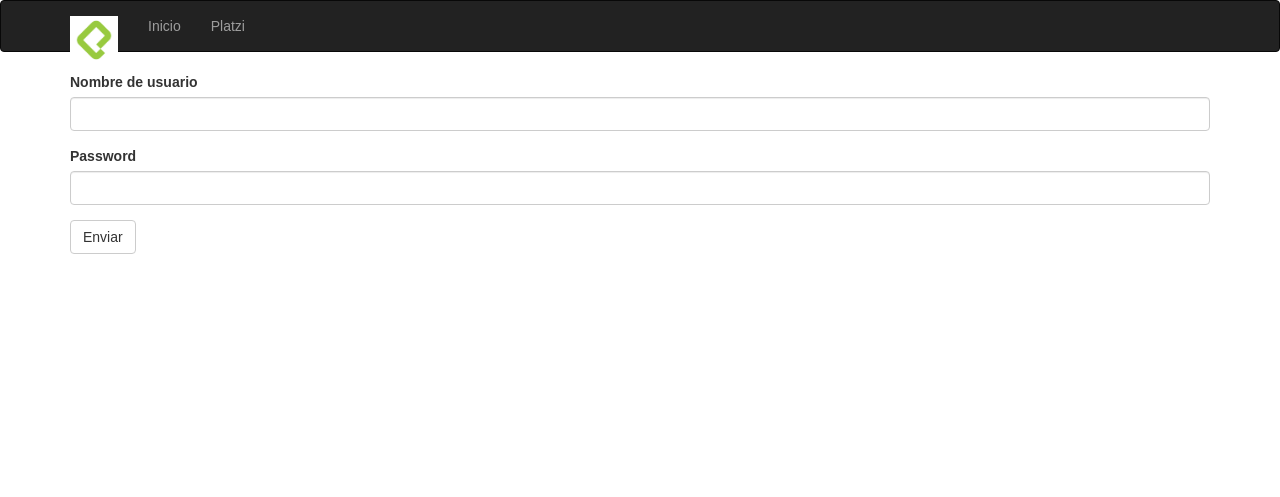
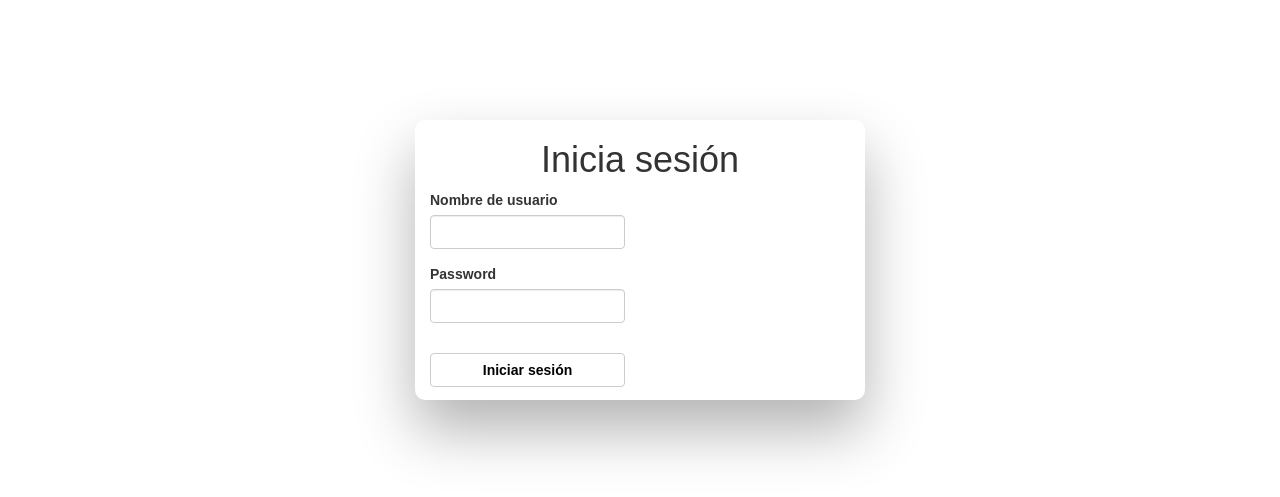
Before and after one commit to ccolunga/curso_flask_platzi, a Flask app: page /auth/login in a window 1280 px wide. Shown: the top 497 px of the page. Run offline with Flask 2, Linux system fonts and the light colour scheme; some libraries are stand-ins or nearby versions.

Commit message:
Modificacion del login

```diff
--- a/app/forms.py
+++ b/app/forms.py
@@ -6,7 +6,7 @@ from wtforms.validators import DataRequired
 class LoginForm(FlaskForm):
     username = StringField('Nombre de usuario', validators=[DataRequired()])
     password = PasswordField('Password', validators=[DataRequired()])
-    submit = SubmitField('Enviar')
+    submit = SubmitField('Iniciar sesión')
 
 
 class TodoForm(FlaskForm):
--- a/app/static/css/main.css
+++ b/app/static/css/main.css
@@ -5,3 +5,59 @@ html * {
 img {
     max-width: 30px;
 }
+
+#submit {
+    margin-top: 15px;
+    background-color: #ffffff;
+    height:34px;
+    width:100%;
+    color: black;
+    font-weight: bold;
+    text-align: center;
+}
+
+.signup {
+    height: 280px;
+}
+
+.title {
+    text-align: center;
+}
+
+.wrapper {
+    display: flex;
+    align-items: center;
+    flex-direction: column;
+    justify-content: center;
+    width: 100%;
+    min-height: 100%;
+    padding: 20px;
+  }
+
+  #formContent {
+    display: inherit;
+    -webkit-border-radius: 10px 10px 10px 10px;
+    border-radius: 10px 10px 10px 10px;
+    background: #fff;
+    padding: 30px;
+    width: 90%;
+    max-width: 450px;
+    position: relative;
+    padding: 0px;
+    -webkit-box-shadow: 0 30px 60px 0 rgba(0,0,0,0.3);
+    box-shadow: 0 30px 60px 0 rgba(0,0,0,0.3);
+    /*text-align: center;*/
+  }
+
+  #formFooter {
+    background-color: #f6f6f6;
+    border-top: 1px solid #dce8f1;
+    padding: 25px;
+    text-align: center;
+    -webkit-border-radius: 0 0 10px 10px;
+    border-radius: 0 0 10px 10px;
+  }
+
+.wrapper {
+    margin-top: 100px;
+}
--- a/app/templates/base.html
+++ b/app/templates/base.html
@@ -13,7 +13,10 @@
 
 {% block body %}
     {% block header %}
-        {% include 'navbar.html' %}
+        {% if username %}
+            {% include 'navbar.html' %}
+        {% endif %}
+
     {% endblock  %}
 
     {% for message in get_flashed_messages() %}
--- a/app/templates/login.html
+++ b/app/templates/login.html
@@ -6,7 +6,17 @@
 {% endblock %}
 
 {% block content %}
-    <div class="container">
-        {{ wtf.quick_form(login_form) }}
+    <div class="wrapper">
+        <div id="formContent">
+            <div class="container signup">
+                <div class="row">
+                    <h1 class="title">Inicia sesión</h1>
+                    <div class="col-lg-6">
+                        {{ wtf.quick_form(login_form) }}
+                    </div>
+                </div>
+            </div>
+        </div>
     </div>
+
 {% endblock %}
--- a/app/templates/signup.html
+++ b/app/templates/signup.html
@@ -6,7 +6,7 @@
 {% endblock %}
 
 {% block content %}
-    <h1>Registra una cuenta nueva</h1>
+    <h1 class="title">Registra una cuenta nueva</h1>
     <div class="container">
         {{ wtf.quick_form(signup_form) }}
     </div>
```
